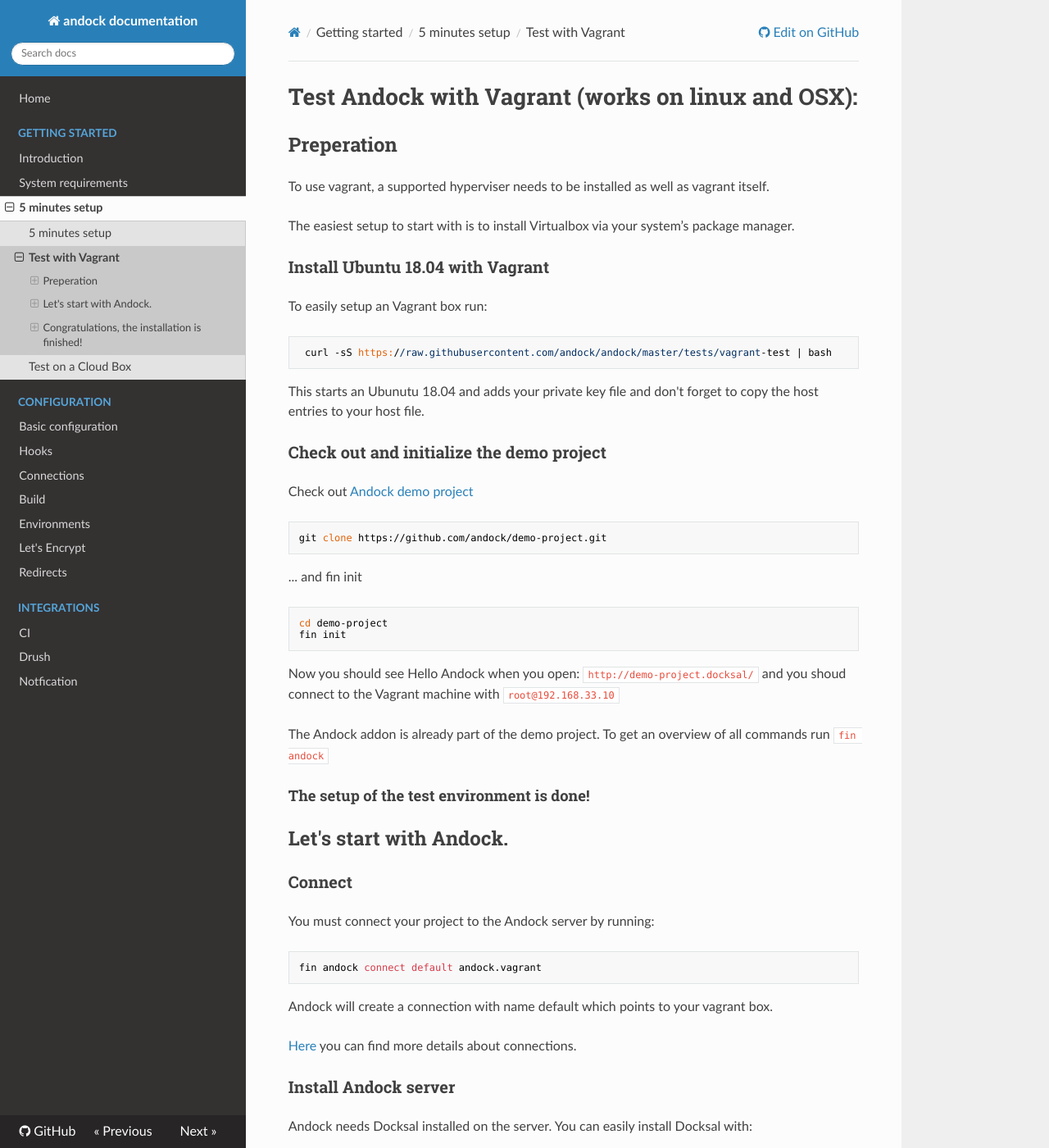
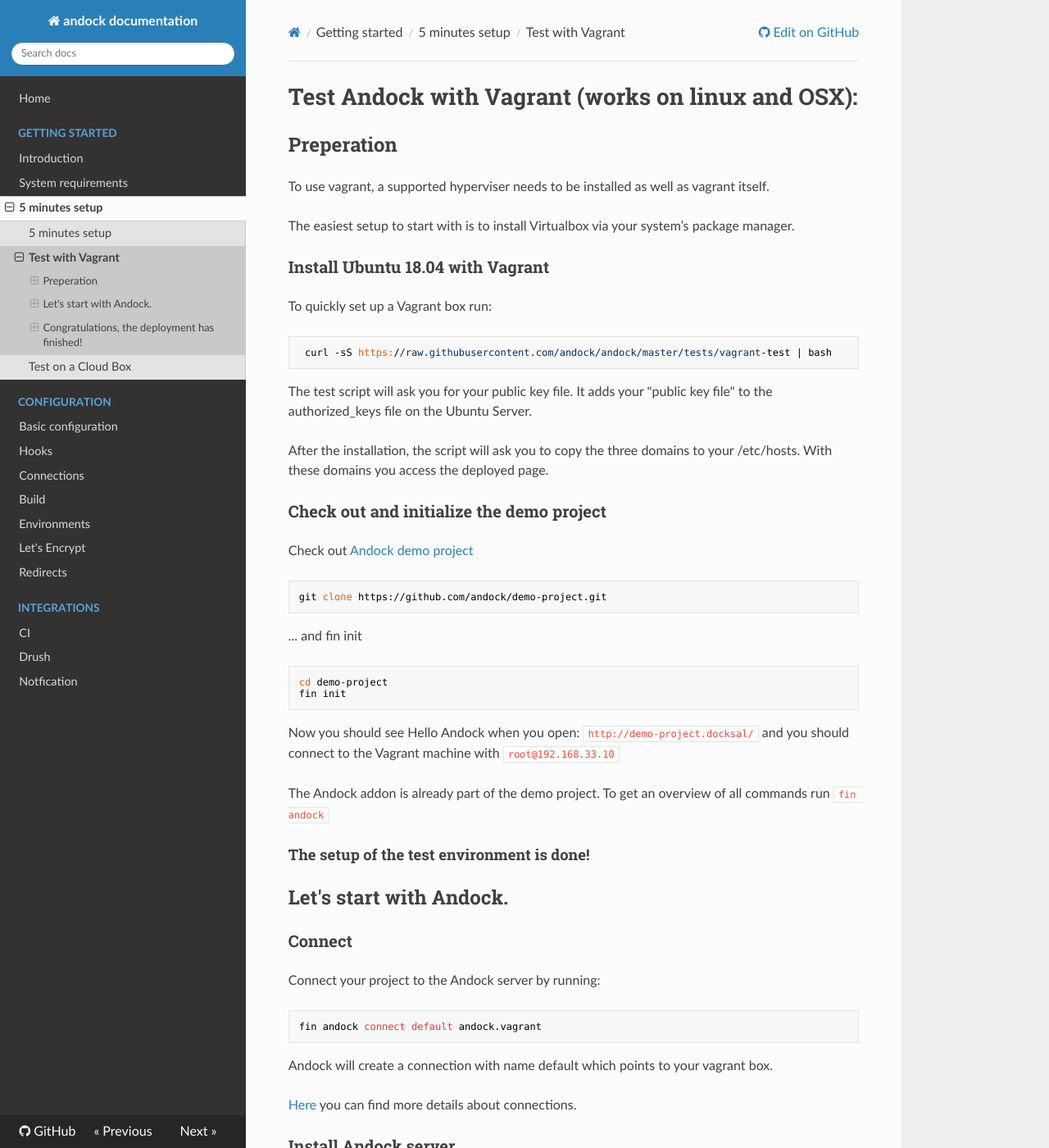
Before and after one commit to andock/andock, an MkDocs documentation site: the page built from docs/getting-started/vagrant.md, in a window 1280 px wide and 1400 px high. Shown: the whole window at 82% size. Built offline with MkDocs 1.6.1, drawn with Linux system fonts in a browser that asks for light colours; nearby versions of some CDN libraries; old or Windows-style settings are respelled for this version of MkDocs; some of the changed text lies outside the part shown.

Commit message:
Update starter docs.

````diff
--- a/docs/getting-started/vagrant.md
+++ b/docs/getting-started/vagrant.md
@@ -7,11 +7,13 @@
 
 
 ### Install Ubuntu 18.04 with Vagrant
-To easily setup an Vagrant box run:
+To quickly set up a Vagrant box run:
 ```
  curl -sS https://raw.githubusercontent.com/andock/andock/master/tests/vagrant-test | bash
 ```
-This starts an Ubunutu 18.04 and adds your private key file and don't forget to copy the host entries to your host file.
+The test script will ask you for your public key file. It adds your "public key file" to the authorized_keys file on the Ubuntu Server.
+
+After the installation, the script will ask you to copy the three domains to your /etc/hosts. With these domains you access the deployed page.
 
 ### Check out and initialize the demo project
 Check out [Andock demo project](https://github.com/andock/demo-project)
@@ -24,7 +26,7 @@
 fin init
 ```
 Now you should see Hello Andock when you open: `http://demo-project.docksal/`
-and you shoud connect to the Vagrant machine with `root@192.168.33.10`
+and you should connect to the Vagrant machine with `root@192.168.33.10`
 
 The Andock addon is already part of the demo project. To get an overview of all commands run `fin andock`
 #### The setup of the test environment is done!
@@ -32,7 +34,7 @@
 ## Let's start with Andock.
 
 ### Connect
-You must connect your project to the Andock server by running:
+Connect your project to the Andock server by running:
 
 ```
 fin andock connect default andock.vagrant
@@ -60,19 +62,21 @@
 fin andock build deploy
 ```
 
-## Congratulations, the installation is finished!
+## Congratulations, the deployment has finished!
 
-Open [http://master.demo-project.andock.vagrant](http://master.demo-project.andock.vagrant) to check the deployed demo site.
+Open now [http://master.demo-project.andock.vagrant](http://master.demo-project.andock.vagrant) to check the deployed demo site.
 
 To access the environment (cli) container via ssh run:
 ```
 fin andock environment ssh
 ```
-### Build another branch
-Checkout a new branch:
+### Build the dev branch
+Now create your first a dev branch and build the dev environment:
 
 ```
+git fetch origin develop
 git checkout -b develop
+
 ```
 and run:
 
````
Also changed, not shown: other parts of docs/getting-started/vagrant.md (+1 -6 lines), docs/getting-started/cloud.md (+5 -4 lines).
